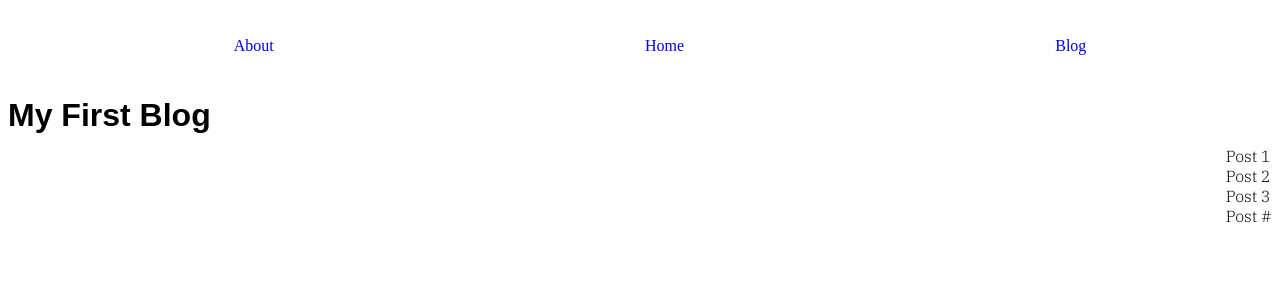
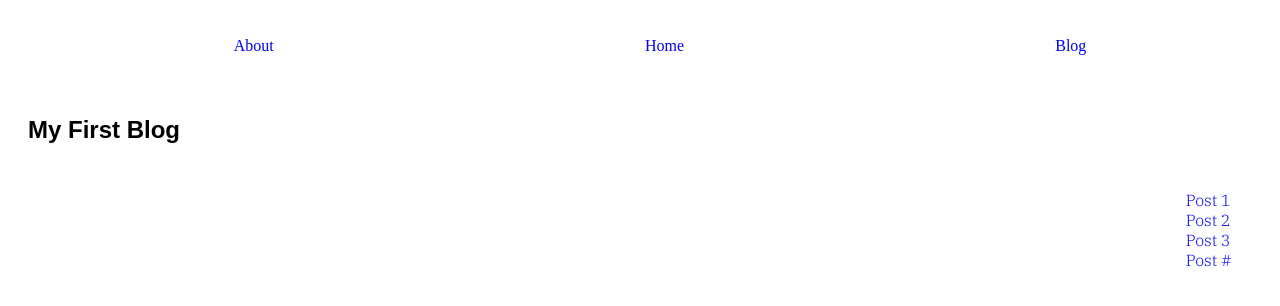
Before and after one commit to phuongvi1512/my_porfolio, a plain HTML site: page blog.html in a window 1280 px wide. Drawn offline with Linux system fonts and the light colour scheme.

Commit message:
fixing part 2: add section in blog.html, add padding and margin in class container

```diff
--- a/CSS/style.css
+++ b/CSS/style.css
@@ -32,7 +32,8 @@ nav ul {
 .container {
     display: flex;
     justify-content: right;
-    align-items: center;
+    padding: 10px;
+    margin: 10px;
 }
 
 .box {
--- a/blog.html
+++ b/blog.html
@@ -20,17 +20,18 @@
             <li> <a href="blog.html"> Blog </a> </li
         </ul>
     </nav>
+    <section>
+        <h1> My First Blog</h1>
 
-    <h1> My First Blog</h1>
-
-    <nav class="container">
-        <ol>
-            <li>Post 1</li>
-            <li>Post 2</li>
-            <li>Post 3</li>
-            <li>Post #</li>
-        </ol>
-    </nav>
+        <nav class="container">
+            <ol>
+                <li><a href="#">Post 1 </a></li>
+                <li><a href="#">Post 2 </a></li>
+                <li><a href="#">Post 3 </a></li>
+                <li><a href="#">Post # </a></li>
+            </ol>
+        </nav>
+    </section>
 
 </body>
 
```
